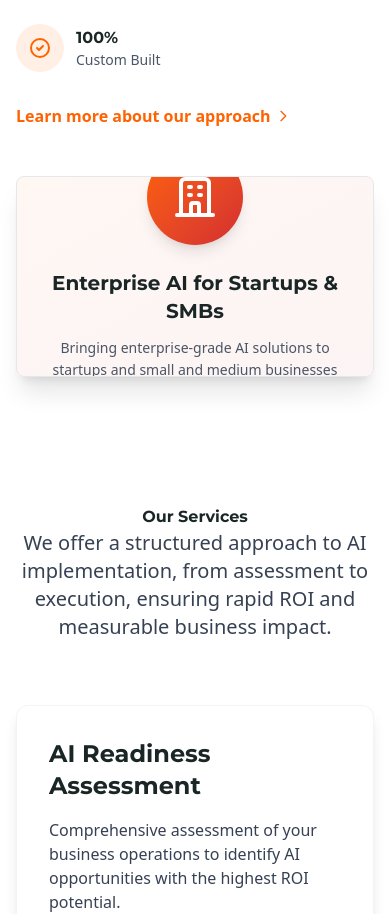
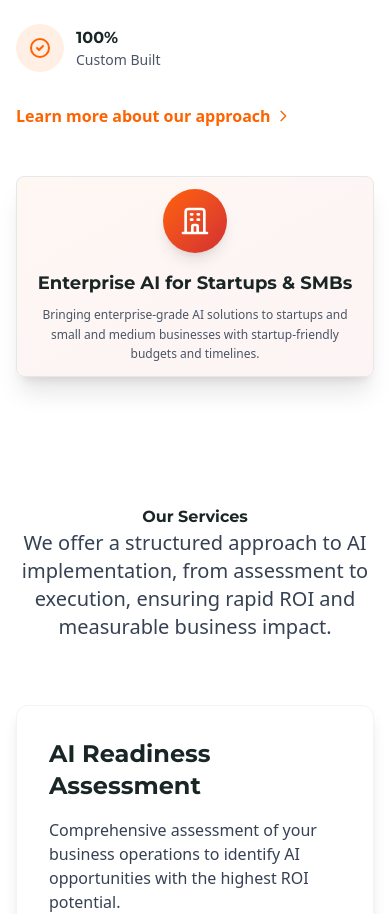
Before and after one commit to mario-guerra/ignitionai.xyz, a Next.js app: page / in a window 390 px wide. Shown: the part 3631-4545 px from the top of the page. Built offline with nearby package versions, Linux system fonts and the light colour scheme.

Commit message:
fix mobile issue

```diff
--- a/src/components/layout/AboutSection.tsx
+++ b/src/components/layout/AboutSection.tsx
@@ -82,14 +82,14 @@ const AboutSection = () => {
           >
             {/* Professional Visual */}
             <div className="aspect-video bg-gradient-to-br from-ignition-orange/5 to-ember-red/5 border border-gray-200 rounded-lg overflow-hidden shadow-xl relative flex items-center justify-center">
-              <div className="text-center p-8">
-                <div className="w-24 h-24 bg-gradient-to-br from-ignition-orange to-ember-red rounded-full mx-auto mb-6 flex items-center justify-center shadow-lg">
-                  <svg xmlns="http://www.w3.org/2000/svg" className="h-12 w-12 text-white" fill="none" viewBox="0 0 24 24" stroke="currentColor">
+              <div className="text-center p-4 md:p-8">
+                <div className="w-16 h-16 md:w-24 md:h-24 bg-gradient-to-br from-ignition-orange to-ember-red rounded-full mx-auto mb-4 md:mb-6 flex items-center justify-center shadow-lg">
+                  <svg xmlns="http://www.w3.org/2000/svg" className="h-8 w-8 md:h-12 md:w-12 text-white" fill="none" viewBox="0 0 24 24" stroke="currentColor">
                     <path strokeLinecap="round" strokeLinejoin="round" strokeWidth={2} d="M19 21V5a2 2 0 00-2-2H7a2 2 0 00-2 2v16m14 0h2m-2 0h-5m-9 0H3m2 0h5M9 7h1m-1 4h1m4-4h1m-1 4h1m-5 10v-5a1 1 0 011-1h2a1 1 0 011 1v5m-4 0h4" />
                   </svg>
                 </div>
-                <h3 className="text-xl font-bold text-deep-charcoal mb-3">Enterprise AI for Startups & SMBs</h3>
-                <p className="text-gray-600 text-sm leading-relaxed max-w-xs">
+                <h3 className="text-lg md:text-xl font-bold text-deep-charcoal mb-2 md:mb-3">Enterprise AI for Startups & SMBs</h3>
+                <p className="text-gray-600 text-xs md:text-sm leading-relaxed max-w-xs mx-auto">
                   Bringing enterprise-grade AI solutions to startups and small and medium businesses with startup-friendly budgets and timelines.
                 </p>
               </div>
```
